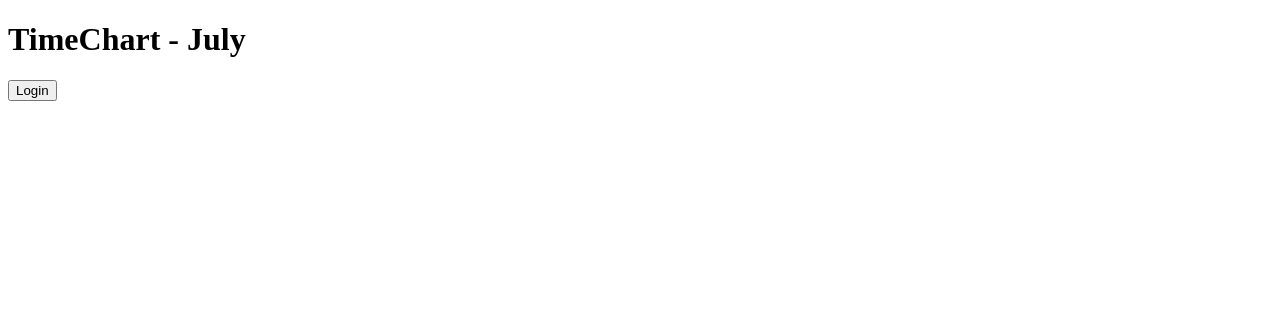
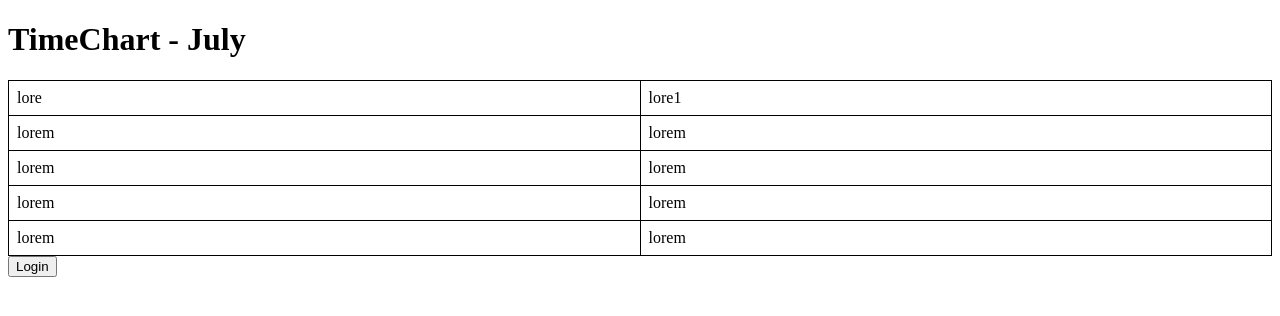
Before and after one commit to hassan-suhail/Time, a website: page public/index.html in a window 1280 px wide. Drawn offline with Linux system fonts and the light colour scheme; no server answers.

Commit message:
secondcommit

```diff
--- a/public/index.html
+++ b/public/index.html
@@ -26,7 +26,26 @@
 <body>
     <h1>TimeChart - July</h1>
     <table id="timechart">
-        <!-- Table rows will be inserted here by JavaScript -->
+        <tr>
+            <td>lore</td>
+            <td>lore1</td>
+        </tr>
+        <tr>
+            <td>lorem</td>
+            <td>lorem</td>
+        </tr>
+        <tr>
+            <td>lorem</td>
+            <td>lorem</td>
+        </tr>
+        <tr>
+            <td>lorem</td>
+            <td>lorem</td>
+        </tr>
+        <tr>
+            <td>lorem</td>
+            <td>lorem</td>
+        </tr>
     </table>
 
     <button id="loginBtn">Login</button>
```
